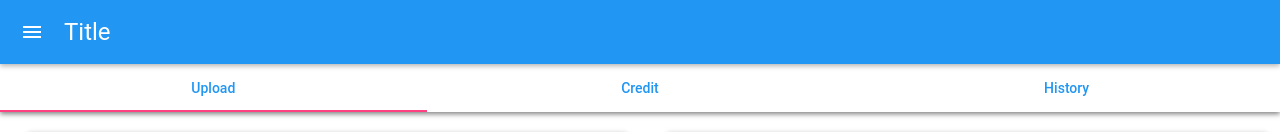
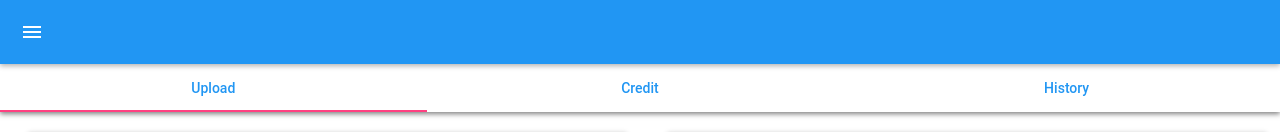
Before and after one commit to NicKAnderson038/invoice-app, a React (Create React App) app: page / in a window 1280 px wide. Shown: the top 132 px of the page. Built offline with nearby package versions, Linux system fonts and the light colour scheme.

Commit message:
clean up

```diff
--- a/src/components/Nav/NavBar.js
+++ b/src/components/Nav/NavBar.js
@@ -9,8 +9,7 @@ const titleLeft = {
 const AppBarExampleIcon = () => (
   <AppBar
     className={classes.navcolor}
-    title={<span style={titleLeft}>Title</span>}
-    // iconClassNameRight="muidocs-icon-navigation-expand-more"
+    // title={<span style={titleLeft}>Title</span>}
   />
 );
 
```
